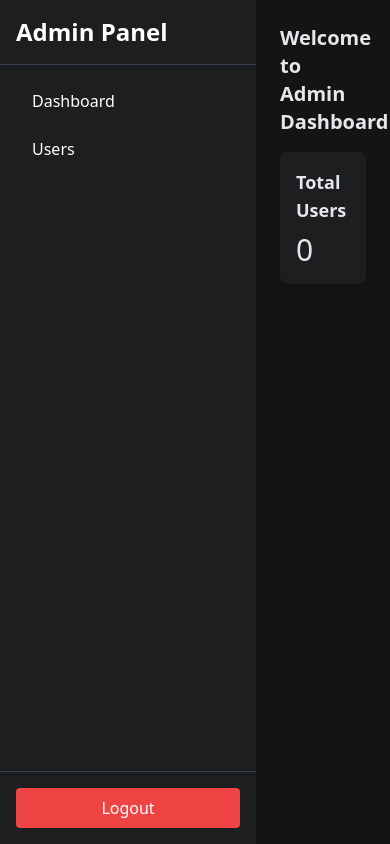
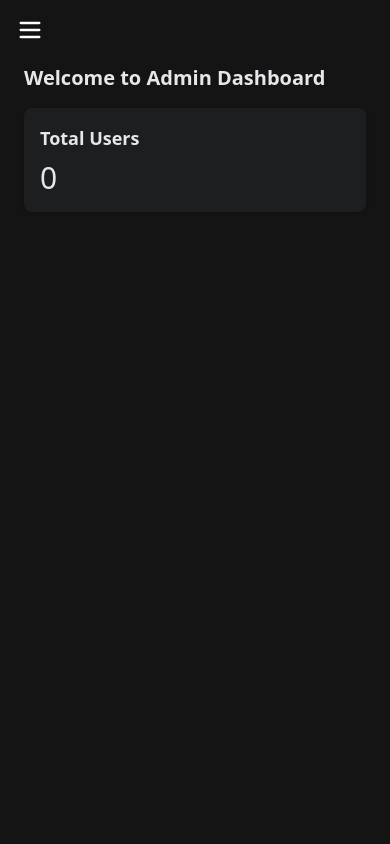
Before and after one commit to Anasch113/model-site, a React (Vite) app: page /admin/dashboard in a window 390 px wide. Built offline with nearby package versions, Linux system fonts and the light colour scheme; no server answers.

Commit message:
commit 29 may

```diff
--- a/package.json
+++ b/package.json
@@ -11,6 +11,7 @@
   },
   "dependencies": {
     "axios": "^1.7.7",
+    "lucide-react": "^0.511.0",
     "openai": "^4.70.1",
     "react": "^18.3.1",
     "react-dom": "^18.3.1",
--- a/src/components/Admin/AdminWrapper.jsx
+++ b/src/components/Admin/AdminWrapper.jsx
@@ -1,14 +1,19 @@
-import React from 'react';
+import React, { useState } from "react";
 import { Link } from 'react-router-dom';
 import axios from 'axios';
 import toast from 'react-hot-toast'
+import { Menu, X } from "lucide-react";
 const AdminWrapper = ({ children }) => {
+
+    const [isSidebarOpen, setSidebarOpen] = useState(false);
+
+    const toggleSidebar = () => setSidebarOpen(!isSidebarOpen);
 
 
     const handleLogout = async (e) => {
         e.preventDefault();
         try {
-            const res = await axios.post(`${import.meta.env.VITE_SERVER_URL}/admin/logout`,  { withCredentials: true });  // important for session
+            const res = await axios.post(`${import.meta.env.VITE_SERVER_URL}/admin/logout`, { withCredentials: true });  // important for session
 
             toast.success("Logout successfully");
             console.log("res", res.data)
@@ -18,25 +23,72 @@ const AdminWrapper = ({ children }) => {
             console.log("error", err)
         }
     };
+
+
+
     return (
        <div className="flex min-h-screen bg-bg-color text-gray-200">
-            {/* Sidebar */}
-            <aside className="w-64 bg-bg-light3 text-white flex flex-col">
+      {/* Mobile Sidebar (sliding) */}
+      <div
+        className={`fixed top-0 left-0 z-40 h-full w-64 bg-bg-light3 text-white flex flex-col transform transition-transform duration-300 ease-in-out
+        ${isSidebarOpen ? "translate-x-0" : "-translate-x-full"} md:hidden`}
+      >
         <div className="p-4 text-2xl font-semibold border-b border-gray-700">
           Admin Panel
         </div>
         <nav className="flex-1 p-4 space-y-2">
-                    <Link to="/admin/dashboard" className="block py-2 px-4 rounded hover:bg-gray-700">Dashboard</Link>
-                    <Link to="/admin/users" className="block py-2 px-4 rounded hover:bg-gray-700">Users</Link>
-
+          <Link to="/admin/dashboard" className="block py-2 px-4 rounded hover:bg-gray-700">
+            Dashboard
+          </Link>
+          <Link to="/admin/users" className="block py-2 px-4 rounded hover:bg-gray-700">
+            Users
+          </Link>
         </nav>
         <div className="p-4 border-t border-gray-700">
-                    <button onClick={handleLogout} className="w-full py-2 px-4 bg-red-500 hover:bg-red-600 rounded">Logout</button>
+          <button onClick={handleLogout} className="w-full py-2 px-4 bg-red-500 hover:bg-red-600 rounded">
+            Logout
+          </button>
         </div>
-            </aside>
+      </div>
 
-            {/* Main content */}
-            <main className="flex-1 p-6 bg-bg-color shadow-inner overflow-auto">
+      {/* Desktop Sidebar (static) */}
+      <div className="hidden md:flex md:w-64 md:flex-col md:bg-bg-light3 md:text-white md:min-h-screen md:border-r md:border-gray-700">
+        <div className="p-4 text-2xl font-semibold border-b border-gray-700">
+          Admin Panel
+        </div>
+        <nav className="flex-1 p-4 space-y-2">
+          <Link to="/admin/dashboard" className="block py-2 px-4 rounded hover:bg-gray-700">
+            Dashboard
+          </Link>
+          <Link to="/admin/users" className="block py-2 px-4 rounded hover:bg-gray-700">
+            Users
+          </Link>
+        </nav>
+        <div className="p-4 border-t border-gray-700">
+          <button onClick={handleLogout} className="w-full py-2 px-4 bg-red-500 hover:bg-red-600 rounded">
+            Logout
+          </button>
+        </div>
+      </div>
+
+      {/* Overlay for Mobile */}
+      {isSidebarOpen && (
+        <div
+          onClick={toggleSidebar}
+          className="fixed inset-0 bg-black bg-opacity-50 z-30 md:hidden"
+        />
+      )}
+
+      {/* Hamburger Button (mobile only) */}
+      <button
+        onClick={toggleSidebar}
+        className="absolute top-4 left-4 z-50 text-white md:hidden"
+      >
+        {isSidebarOpen ? <X size={28} /> : <Menu size={28} />}
+      </button>
+
+      {/* Main Content */}
+      <main className="flex-1 p-6 bg-bg-color overflow-auto mt-10 md:mt-0">
         {children}
       </main>
     </div>
```
Also changed, not shown: 1 other file (tests, documents, lock files or other folders). Lines whose indentation alone changed are shown as unchanged.
